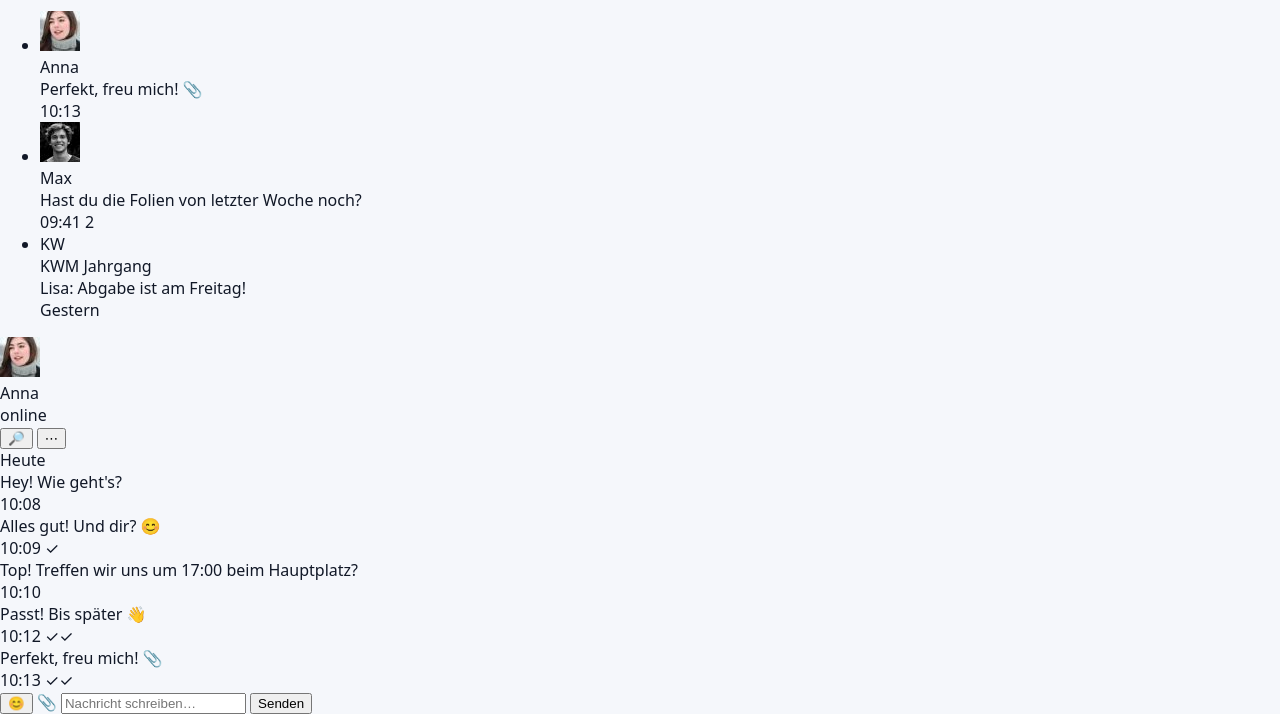
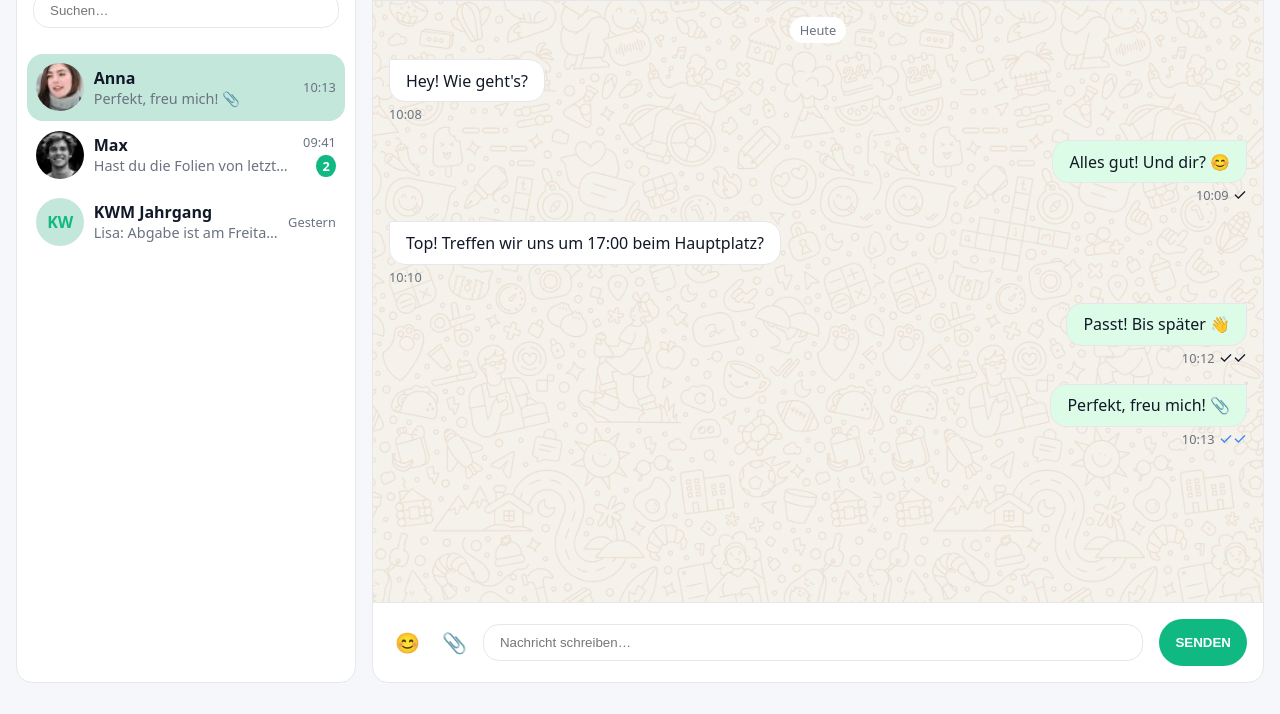
Before and after one commit to lisams/webengineering-chatui-26-27, a website: page scss/G2/index.html in a window 1280 px wide. Shown: the part 101-815 px from the top of the page. Drawn offline with nearby package versions, Linux system fonts and the light colour scheme; files that its build step writes are made by us from their sources.

Commit message:
status G1/G2

```diff
--- /dev/null
+++ b/scss/G2/styles/_chat-list.scss
@@ -0,0 +1,77 @@
+@use 'variables' as *;
+@use 'mixins' as *;
+
+.chat-list {
+    list-style: none;
+    padding: $spacing-sm;
+    margin: 0;
+
+    &__item {
+        display: grid;
+        grid-template-columns: 48px 1fr auto;
+        gap: $spacing-sm;
+        padding: $spacing-sm;
+        align-items: center;
+        border-radius: $border-radius;
+        cursor: pointer;
+
+        &:hover {
+            background: var(--border);
+        }
+
+        &--active,
+        &--active:hover {
+            background: var(--primary-muted);
+        }
+    }
+
+    &__avatar {
+        @include avatar(48px);
+
+        &.avatar--placeholder {
+            background-color: var(--primary-muted);
+            color: var(--primary);
+            font-weight: 600;
+            display: flex;
+            align-items: center;
+            justify-content: center;
+        }
+    }
+
+    &__meta {
+        min-width: 0;
+    }
+
+    &__name {
+        font-weight: 600;
+    }
+
+    &__preview {
+        color: var(--text-muted);
+        font-size: 0.9rem;
+        overflow: hidden;
+        white-space: nowrap;
+        text-overflow: ellipsis;
+    }
+
+    &__time {
+        color: var(--text-muted);
+        font-size: $font-size-sm;
+    }
+
+    &__info {
+        display: flex;
+        flex-direction: column;
+        align-items: flex-end;
+        gap: 4px;
+    }
+
+    &__badge {
+        background: var(--primary);
+        color: var(--on-primary);
+        border-radius: 50%;
+        padding: 2px 6px;
+        font-weight: 600;
+        font-size: $font-size-sm;
+    }
+}
--- /dev/null
+++ b/scss/G2/styles/_chat.scss
@@ -0,0 +1,44 @@
+@use 'variables' as *;
+@use 'mixins' as *;
+
+.chat {
+    @include chatUiComponent();
+
+    &__header {
+        display: flex;
+        align-items: center;
+        justify-content: space-between;
+        border-bottom: 1px solid var(--border);
+        padding: $spacing;
+        min-height: $header-height;
+    }
+
+    &__peer {
+        display: flex;
+        align-items: center;
+        gap: $spacing;
+    }
+
+    &__avatar {
+        @include avatar(52px);
+    }
+
+    &__name {
+        font-weight: 600;
+    }
+
+    &__status {
+        font-size: $font-size-sm;
+        color: var(--text-muted);
+    }
+
+    &__messages {
+        flex: 1;
+    }
+
+    &__actions {
+        .icon-button {
+            @include emojiButton();
+        }
+    }
+}
--- a/scss/G2/styles/_colors.scss
+++ b/scss/G2/styles/_colors.scss
@@ -5,6 +5,7 @@
   --text-muted: #6b7280;
   --border: #e5e7eb;
   --primary: #10b981;
+  --primary-muted: #c3e7db;
   --on-primary: #ffffff;
   --bubble-in: #ffffff;
   --bubble-out: #dcfce7;
--- /dev/null
+++ b/scss/G2/styles/_composer.scss
@@ -0,0 +1,30 @@
+@use 'variables' as *;
+@use 'mixins' as *;
+
+.composer {
+    display: flex;
+    align-items: center;
+    gap: $spacing;
+    padding: $spacing;
+    border-top: 1px solid var(--border);
+
+    &__input {
+        flex: 1;
+        @include input();
+    }
+
+    &__button {
+        @include emojiButton();
+    }
+
+    &__send {
+        background-color: var(--primary);
+        text-transform: uppercase;
+        border-radius: 2rem;
+        padding: $spacing;
+        font-weight: 600;
+        color: var(--on-primary);
+        border: none;
+        cursor: pointer;
+    }
+}
--- /dev/null
+++ b/scss/G2/styles/_layout.scss
@@ -0,0 +1,15 @@
+@use 'variables' as *;
+
+.layout {
+    display: grid;
+    grid-template-rows: 35% minmax(0, 1fr);
+    grid-template-columns: minmax(0, 1fr);
+    height: 100vh;
+    gap: $spacing;
+    padding: $spacing;
+
+    @media (min-width: $breakpoint) {
+        grid-template-rows: minmax(0, 1fr);
+        grid-template-columns: $sidebar-width minmax(0, 1fr);
+    }
+}
--- /dev/null
+++ b/scss/G2/styles/_messages.scss
@@ -0,0 +1,62 @@
+@use 'variables' as *;
+
+.messages {
+    display: flex;
+    flex-direction: column;
+    gap: $spacing;
+    overflow-y: auto;
+    padding: $spacing;
+
+    background-image: var(--chat-bg);
+    background-size: var(--chat-bg-size);
+
+    &__divider {
+        align-self: center;
+        background-color: var(--surface);
+        font-size: $font-size-sm;
+        padding: 4px $spacing-sm;
+        border-radius: $border-radius;
+        color: var(--text-muted);
+    }
+
+    .message {
+        display: flex;
+        flex-direction: column;
+        max-width: 70%;
+
+        &__bubble {
+            background-color: var(--bubble-in);
+            border: 1px solid var(--border);
+            padding: $spacing-sm $spacing;
+            border-radius: 0 $border-radius $border-radius $border-radius;
+        }
+
+        &--in {
+            align-self: flex-start;
+        }
+
+        &--out {
+            align-self: flex-end;
+
+            .message__bubble {
+                background-color: var(--bubble-out);
+                border-radius: $border-radius 0 $border-radius $border-radius;
+            }
+
+            .message__meta {
+                align-self: flex-end;
+            }
+        }
+
+        &--read {
+            .message__status {
+                color: var(--tick-read);
+            }
+        }
+
+        &__time {
+            color: var(--text-muted);
+            font-size: $font-size-sm;
+        }
+    }
+}
--- /dev/null
+++ b/scss/G2/styles/_mixins.scss
@@ -0,0 +1,35 @@
+@use 'variables' as *;
+
+@mixin chatUiComponent {
+    display: flex;
+    flex-direction: column;
+
+    background: var(--surface);
+    border: 1px solid var(--border);
+    border-radius: $border-radius;
+    overflow: hidden;
+}
+
+@mixin avatar($size: 48px) {
+    width: $size;
+    height: $size;
+    object-fit: cover;
+    border-radius: 50%;
+}
+
+@mixin input {
+    padding: $spacing-sm $spacing;
+    border: 1px solid var(--border);
+    border-radius: $border-radius;
+
+    &:focus {
+        outline: 3px solid var(--primary);
+    }
+}
+
+@mixin emojiButton {
+    border: none;
+    background: transparent;
+    font-size: 20px;
+    cursor: pointer;
+}
--- /dev/null
+++ b/scss/G2/styles/_sidebar.scss
@@ -0,0 +1,32 @@
+@use 'variables' as *;
+@use 'mixins' as *;
+
+.sidebar {
+    @include chatUiComponent();
+
+    &__header {
+        min-height: $header-height;
+        padding: 0 $spacing;
+        display: flex;
+        align-items: center;
+        border-bottom: 1px solid var(--border);
+    }
+
+    &__title {
+        font-size: 18px;
+        margin: 0;
+    }
+
+    &__search {
+        padding: $spacing;
+    }
+
+    &__search-input {
+        width: 100%;
+        @include input();
+    }
+
+    &__list {
+        overflow-y: auto;
+    }
+}
--- /dev/null
+++ b/scss/G2/styles/_variables.scss
@@ -0,0 +1,8 @@
+$breakpoint: 768px;
+$sidebar-width: 340px;
+$spacing: 1rem;
+$header-height: 60px;
+$border-radius: 1rem;
+$spacing-sm: 0.6rem;
+
+$font-size-sm: 0.8rem;
```
Also changed, not shown: scss/G2/styles/main.scss (+8 -0 lines).
